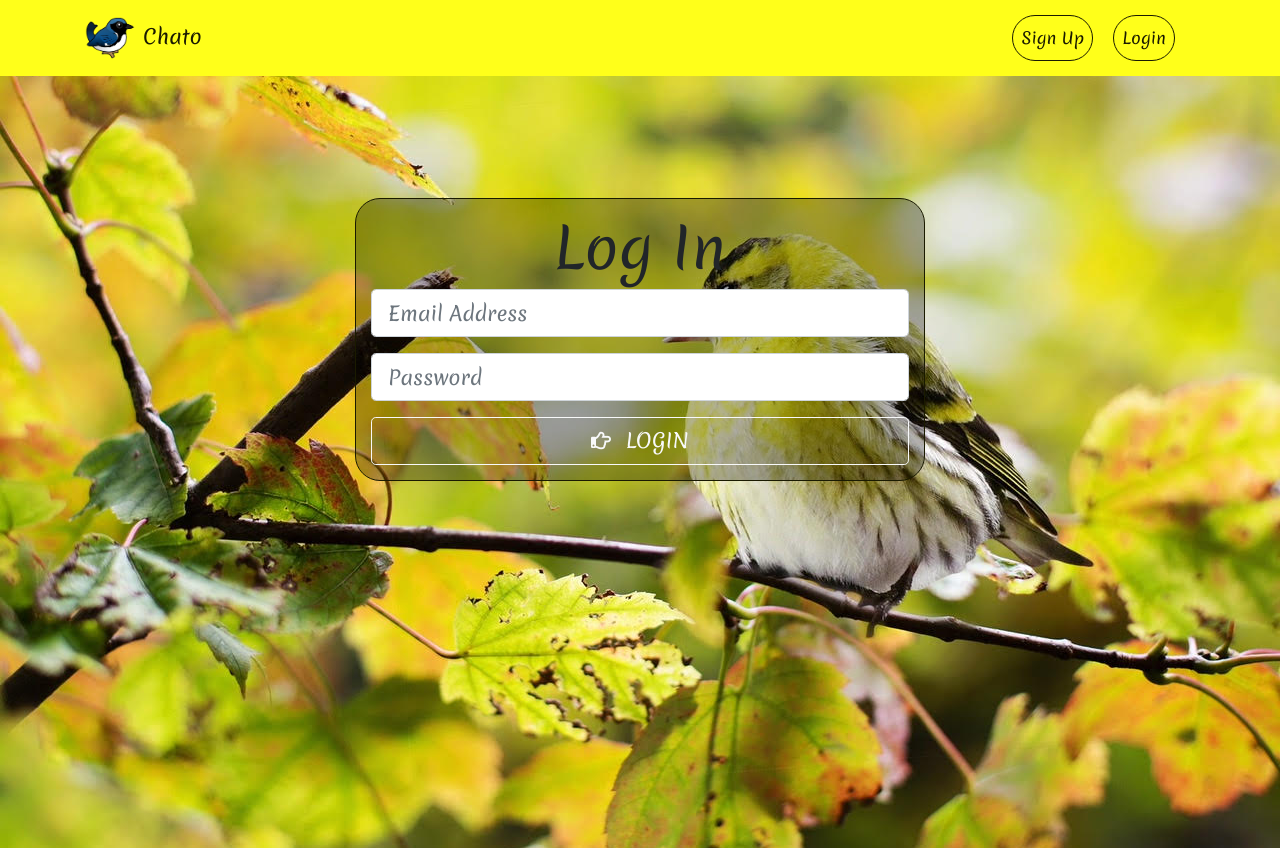
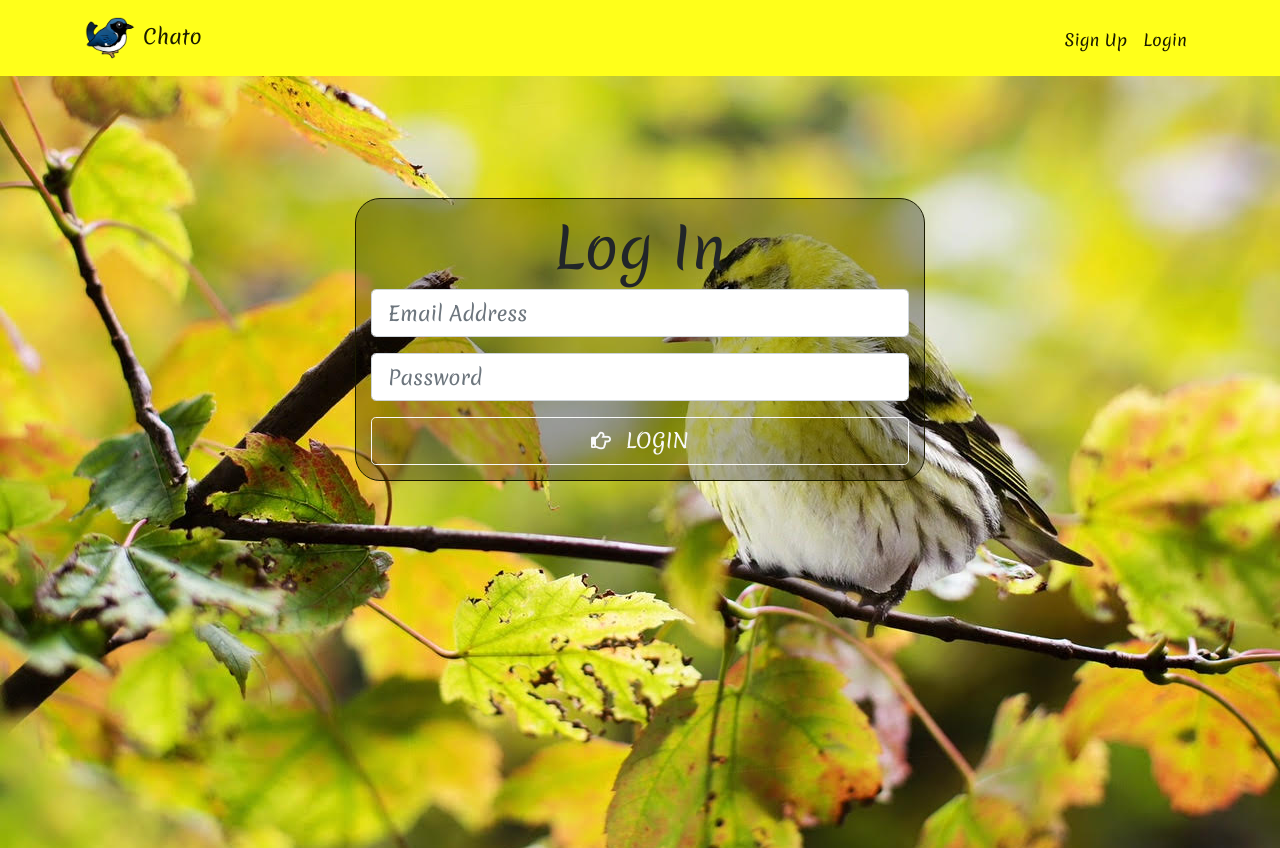
Before and after one commit to bbekhit/Chato-Chatting-App, a React app in the folder client/: page /login in a window 1280 px wide. Built offline with nearby package versions, Linux system fonts and the light colour scheme.

Commit message:
fixed toggle button

```diff
--- a/client/src/components/layout/Navbar.js
+++ b/client/src/components/layout/Navbar.js
@@ -9,6 +9,12 @@ import { connect } from "react-redux";
 import { logoutUser } from "../../actions/authActions";
 
 class Navbar extends Component {
+  componentDidMount() {
+    {
+      document.querySelector(".navbar-toggler").innerHTML =
+        '<i class="fa fa-arrow-down fa-2x"></i>';
+    }
+  }
   onLogout = e => {
     e.preventDefault();
     this.props.logoutUser();
@@ -20,23 +26,23 @@ class Navbar extends Component {
     const authLinks = (
       <ul className="navbar-nav ml-auto">
         <li className="nav-item">
-          <Link className={`${classes.linko} nav-link mr-4`} to="/feed">
+          <Link className={`${classes.linko} nav-link mr-4 mt-1`} to="/feed">
             Posts Feed
           </Link>
         </li>
         <li className="nav-item">
           <img
-            className="rounded-circle mr-1"
+            className="rounded-circle mr-1 mt-2"
             src={user.image}
             alt={user.name}
-            style={{ width: "50px", height: "50px" }}
+            style={{ width: "35px", height: "35px" }}
           />
         </li>
         <li className="nav-item">
           <a
             href=""
             onClick={this.onLogout}
-            className={`${classes.linko} nav-link`}
+            className={`${classes.linko} nav-link mt-1`}
             style={{ padding: "8px", textDecoration: "none" }}
           >
             Logout
@@ -48,12 +54,12 @@ class Navbar extends Component {
     const guestLinks = (
       <ul className="navbar-nav fixed ml-auto ">
         <li className="nav-item">
-          <Link className={`${classes.linko} nav-link`} to="/register">
+          <Link className={`${classes.linko} nav-link mt-1`} to="/register">
             Sign Up
           </Link>
         </li>
         <li className="nav-item">
-          <Link className={`${classes.linko} nav-link`} to="/login">
+          <Link className={`${classes.linko} nav-link mt-1`} to="/login">
             Login
           </Link>
         </li>
@@ -80,11 +86,10 @@ class Navbar extends Component {
               </Link>
             </div>
             <button
-              className="navbar-toggler"
+              className={`${classes.togglo} navbar-toggler`}
               type="button"
               data-toggle="collapse"
               data-target="#mobile-nav"
-              style={{ color: "black" }}
             >
               <span className="navbar-toggler-icon" />
             </button>
--- a/client/src/styles/Navbar.css
+++ b/client/src/styles/Navbar.css
@@ -4,14 +4,13 @@
 
 .linko {
   color: #1a1a00;
-  border: 1px solid #1a1a00;
-  margin-right: 20px;
-  border-radius: 30px;
   text-decoration: none;
-  padding: 10px;
 }
 
 .linko:hover {
   color: #ffff1a;
   background-color: black;
+  border-radius: 30px;
+  padding-left: 5px;
+  text-decoration: none;
 }
```
